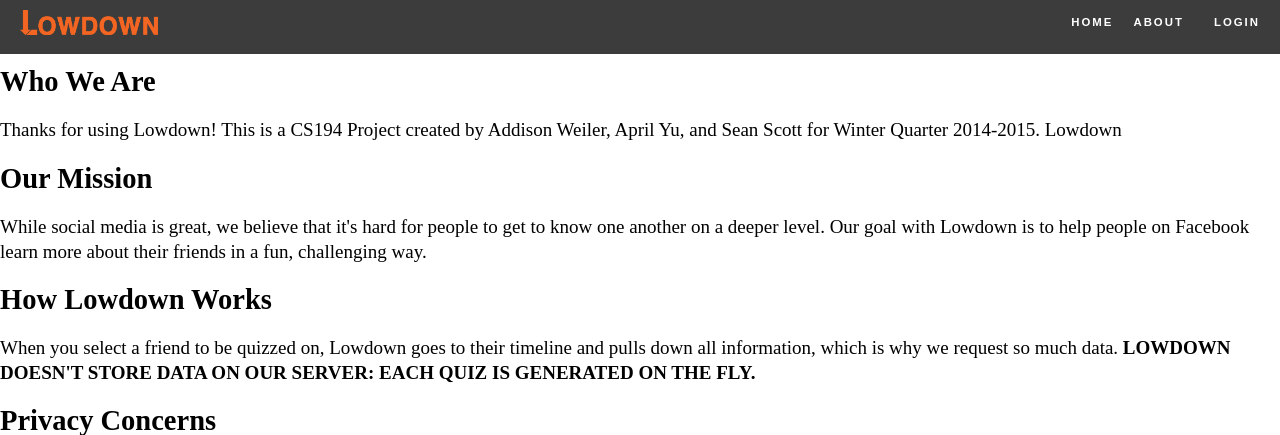
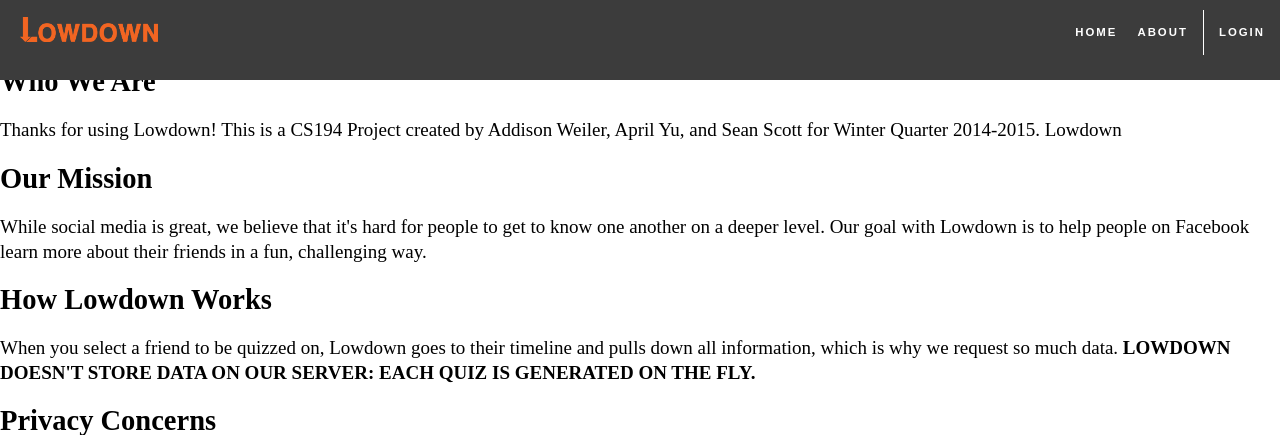
Before and after one commit to addisonweiler/CS194Project, a Django app: page /Facebook_App/about in a window 1280 px wide. Shown: the top 435 px of the page. Run offline with Django 3.2, Linux system fonts and the light colour scheme; some libraries are stand-ins or nearby versions.

Commit message:
Fixed header and overlay

```diff
--- a/Lowdown_Backend/Lowdown/Facebook_App/templates/blank_quiz.html
+++ b/Lowdown_Backend/Lowdown/Facebook_App/templates/blank_quiz.html
@@ -5,7 +5,7 @@
 {% endblock %}
 {% block main %}
 <link rel="stylesheet" type="text/css" href="{% static 'home.css' %}" />
-<div id="loader">
+<div id="loading">
 	<h1>Generating Quiz...</h1>
 	<div class="loader"></div>
 </div>
--- a/Lowdown_Backend/Lowdown/Facebook_App/templates/home.html
+++ b/Lowdown_Backend/Lowdown/Facebook_App/templates/home.html
@@ -15,7 +15,7 @@
   <tr>
      {% for friend in friends %}
      {% url 'Facebook_App.views.blank_quiz' friend.id as friend_quiz_url %}
-     <td id="friendcell">
+     <td id="friendcell" onClick="document.location.href='{{ friend_quiz_url }}'">
          <a class="quiz_btn" href="{{ friend_quiz_url }}"><img src="{{ friend.picture.data.url }}" alt="testing"></a>
          <br>
          <a class="quiz_btn" href="{{ friend_quiz_url }}">{{ friend.name }}</a>
--- a/Lowdown_Backend/Lowdown/static/base.css
+++ b/Lowdown_Backend/Lowdown/static/base.css
@@ -9,6 +9,7 @@
 }
 
 .wrapper img {
+  margin-top: 7px;
   max-height: 25px;
 }
 
@@ -53,6 +54,7 @@
   top: 0;
   width: 100%;
   background-color: #3c3c3c;
+  height:10%;
 }
 header:before,
 header:after {
@@ -77,6 +79,7 @@
 
 header .menu-header-menu-container {
   float: right;
+  margin-top: 10px;
 }
 
 header .menu-header-menu-container ul:before,
@@ -92,11 +95,21 @@
 header .menu-header-menu-container ul li {
   list-style: none;
   float: left;
-  margin-right:10px;
+  margin-right:5px;
 }
 
 header .menu-header-menu-container ul li:first-child {
   margin: 0;
+}
+
+#logout{
+  border-left: 1px solid white;
+  padding-left: 5px;
+}
+
+#login{
+  border-left: 1px solid white;
+  padding-left: 5px;
 }
 
 header a{
```
Also changed, not shown: Lowdown_Backend/Lowdown/static/home.css (+5 -6 lines).
